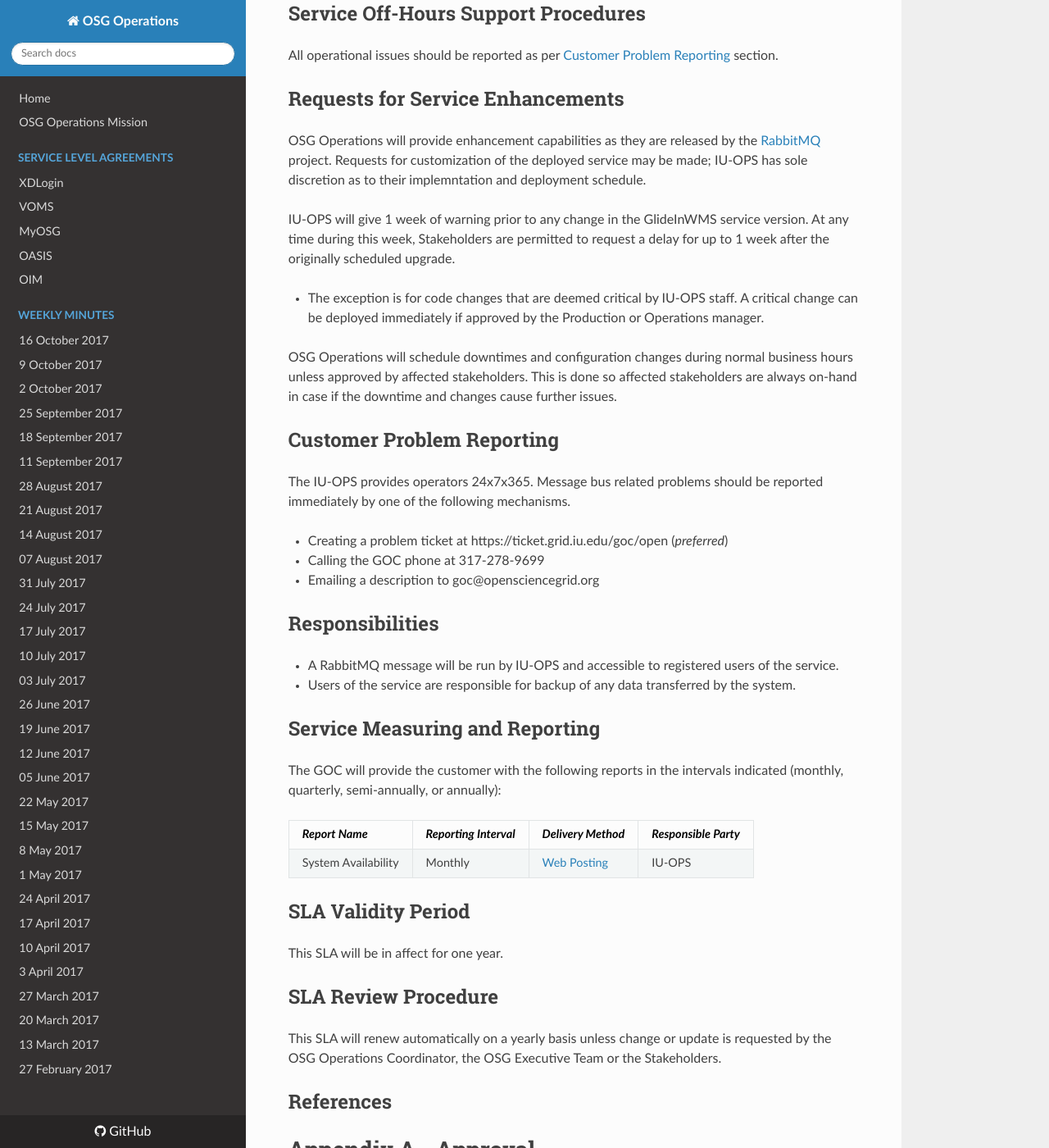
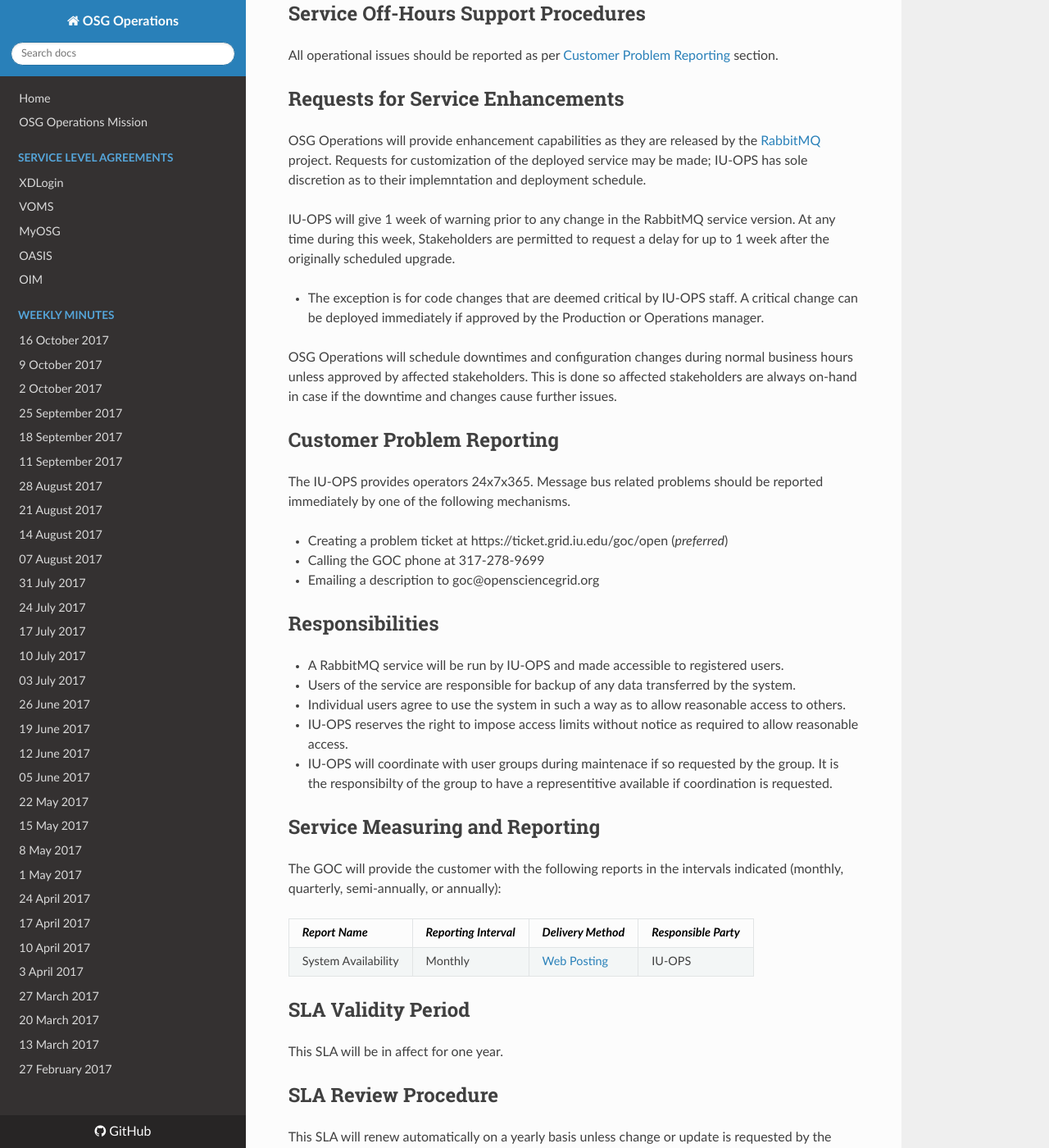
Before and after one commit to osg-htc/operations, an MkDocs documentation site: the page built from docs/SLA/event.md, in a window 1280 px wide and 1400 px high, scrolled down 2367 px. Shown: the whole window at 82% size. Built offline with MkDocs 1.6.1, drawn with Linux system fonts in a browser that asks for light colours; nearby versions of some CDN libraries; old or Windows-style settings are respelled for this version of MkDocs; some of the changed text lies outside the part shown.

Commit message:
Update event.md

```diff
--- a/docs/SLA/event.md
+++ b/docs/SLA/event.md
@@ -21,7 +21,7 @@
 OSG RabbitMQ Message Bus
 
 ### Description
-The grid-facing component of this service available for use by all OSG VOs.
+The grid-facing component of this service available for use by all OSG VOs and service providers.
 Service subscribers access queues to exchange data using point-to-point or publish and subscribe patterns.
 See [this](https://en.wikipedia.org/wiki/Message_queuing_service) for further discussion.
 
@@ -76,7 +76,7 @@
 ## Requests for Service Enhancements
 OSG Operations will provide enhancement capabilities as they are released by the [RabbitMQ](https://www.rabbitmq.com/) project. Requests for customization of the deployed service may be made; IU-OPS has sole discretion as to their implemntation and deployment schedule.
 
-IU-OPS will give 1 week of warning prior to any change in the GlideInWMS service version. At any time during this week, Stakeholders are permitted to request a delay for up to 1 week after the originally scheduled upgrade.
+IU-OPS will give 1 week of warning prior to any change in the RabbitMQ service version. At any time during this week, Stakeholders are permitted to request a delay for up to 1 week after the originally scheduled upgrade.
 
    * The exception is for code changes that are deemed critical by IU-OPS staff.
    A critical change can be deployed immediately if approved by the Production or Operations manager.
@@ -93,8 +93,11 @@
 
 ## Responsibilities
 
-   * A RabbitMQ message will be run by IU-OPS and accessible to registered users of the service.
+   * A RabbitMQ service will be run by IU-OPS and made accessible to registered users.
    * Users of the service are responsible for backup of any data transferred by the system.
+   * Individual users agree to use the system in such a way as to allow reasonable access to others.
+   * IU-OPS reserves the right to impose access limits without notice as required to allow reasonable access.
+   * IU-OPS will coordinate with user groups during maintenace if so requested by the group. It is the responsibilty of the group to have a representitive available if coordination is requested.
 
 ## Service Measuring and Reporting
 The GOC will provide the customer with the following reports in the intervals indicated (monthly, quarterly, semi-annually, or annually):
```
